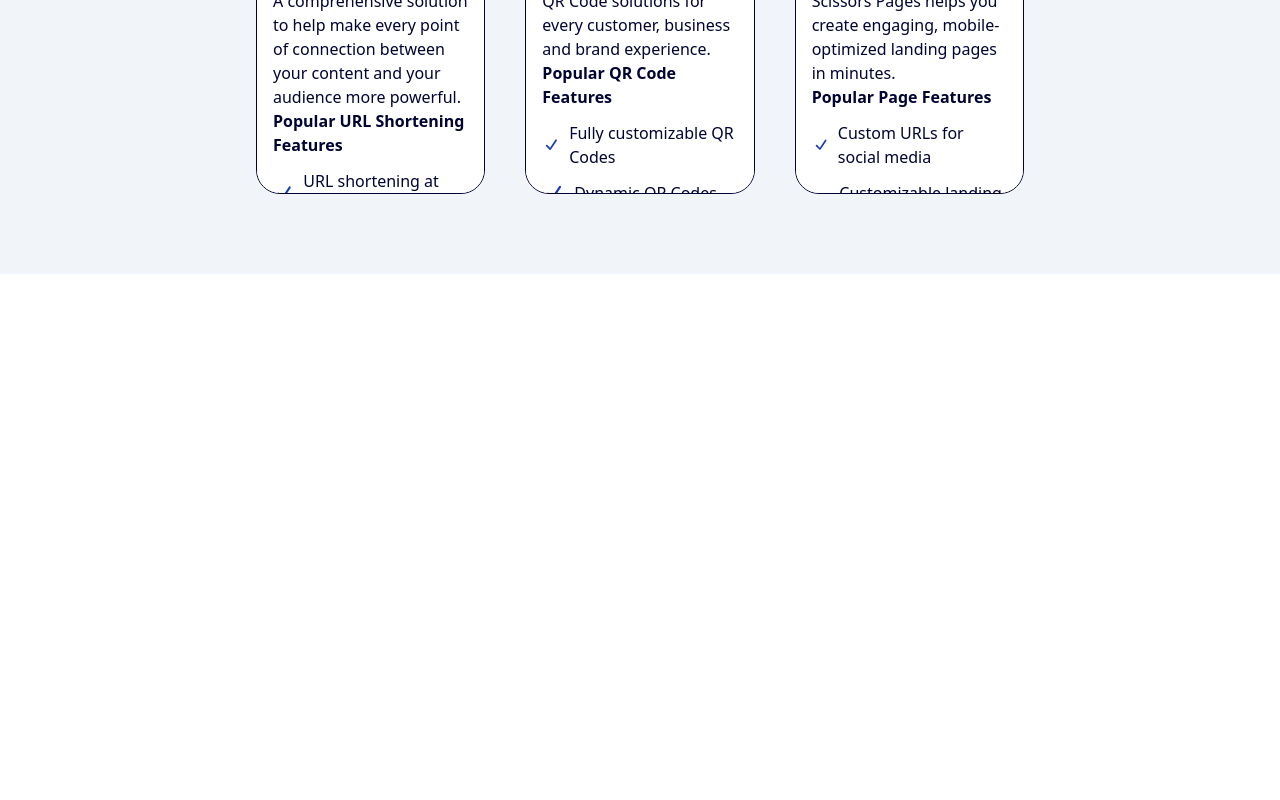
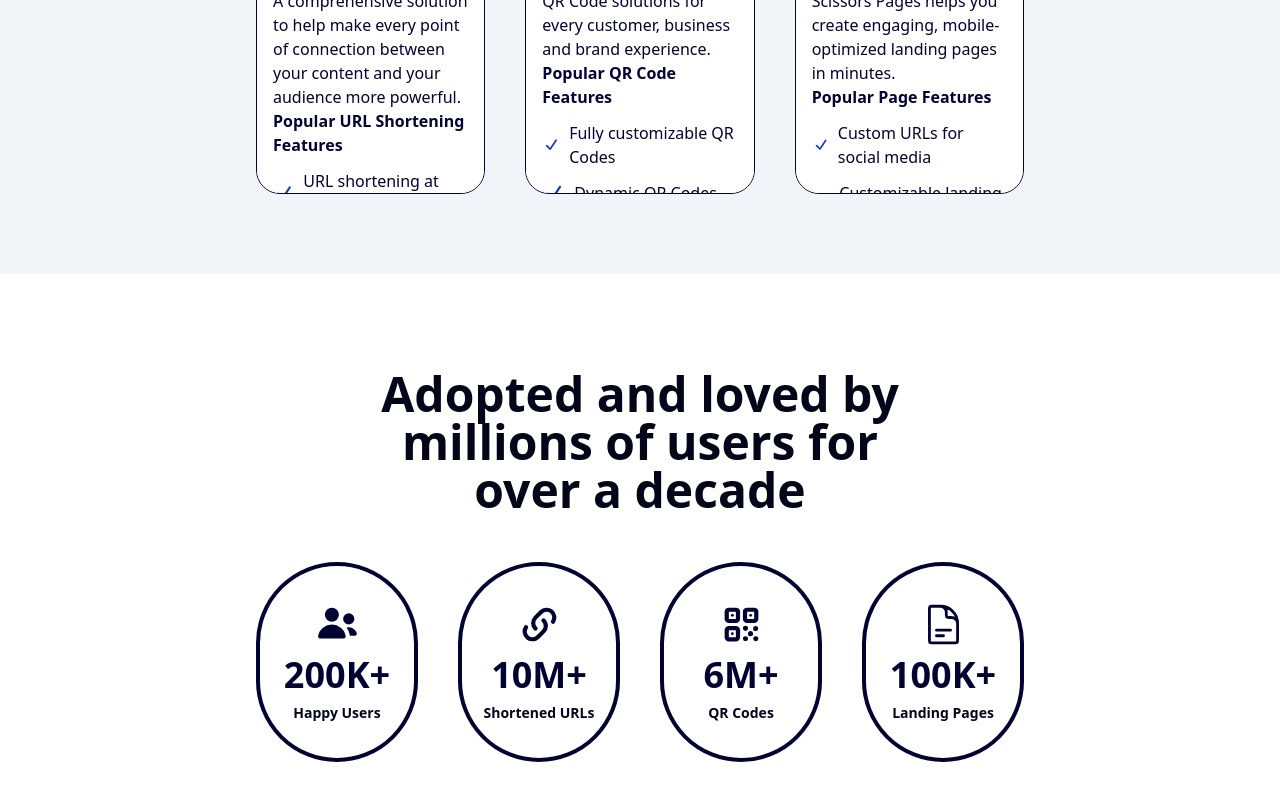
Before and after one commit to dd3vahmad/scissors-v2, a Next.js app: page / in a window 1280 px wide. Shown: the part 1664-2464 px from the top of the page. Before the commit the page ends 1938 px from the top, so only its background shows below. Built offline with nearby package versions, Linux system fonts and the light colour scheme.

Commit message:
Add: app counts UI.

```diff
--- a/app/page.tsx
+++ b/app/page.tsx
@@ -1,3 +1,4 @@
+import Counts from "@/components/counts";
 import Hero from "@/components/hero";
 import Navbar from "@/components/navbar";
 import Services from "@/components/services";
@@ -8,6 +9,7 @@
       <Navbar />
       <Hero />
       <Services />
+      <Counts />
     </div>
   );
 }
--- /dev/null
+++ b/components/counts.tsx
@@ -0,0 +1,50 @@
+import { LinkIcon, QrCodeIcon, UsersIcon } from "@heroicons/react/16/solid";
+import { DocumentTextIcon } from "@heroicons/react/24/outline";
+import React from "react";
+
+const Counts = () => {
+  const counts = [
+    {
+      icon: <UsersIcon />,
+      count: "200K+",
+      label: "Happy Users",
+    },
+    {
+      icon: <LinkIcon />,
+      count: "10M+",
+      label: "Shortened URLs",
+    },
+    {
+      icon: <QrCodeIcon />,
+      count: "6M+",
+      label: "QR Codes",
+    },
+    {
+      icon: <DocumentTextIcon />,
+      count: "100K+",
+      label: "Landing Pages",
+    },
+  ];
+
+  return (
+    <div className="bg-white px-[20%] flex flex-col justify-center items-center py-24">
+      <h2 className="text-5xl text-center font-extrabold px-24 w-fit">
+        Adopted and loved by millions of users for over a decade
+      </h2>
+
+      <div className="flex justify-center gap-10 mx-auto mt-12 w-full">
+        {counts.map((count) => (
+          <div className="flex flex-col items-center gap-2 border-4 rounded-full h-[200px] w-[200px] justify-center">
+            <div className="w-[45px] text-primary">{count.icon}</div>
+            <h3 className="text-4xl text-primary font-extrabold">
+              {count.count}
+            </h3>
+            <p className="text-sm font-bold">{count.label}</p>
+          </div>
+        ))}
+      </div>
+    </div>
+  );
+};
+
+export default Counts;
--- a/components/navbar.tsx
+++ b/components/navbar.tsx
@@ -25,7 +25,9 @@
   return (
     <header
       className={`flex items-center justify-between md:px-[20%] mx-auto fixed w-full transition-all duration-300 ${
-        scrolled ? "bg-white/10 backdrop-blur-md shadow-md" : "bg-transparent"
+        scrolled
+          ? "bg-white/10 backdrop-blur-md shadow-md z-20"
+          : "bg-transparent"
       } text-white py-5`}
     >
       <Logo />
```
